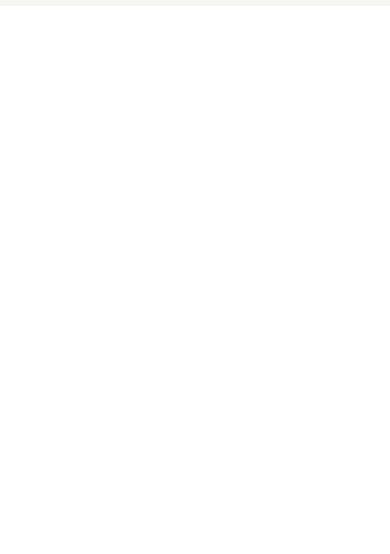
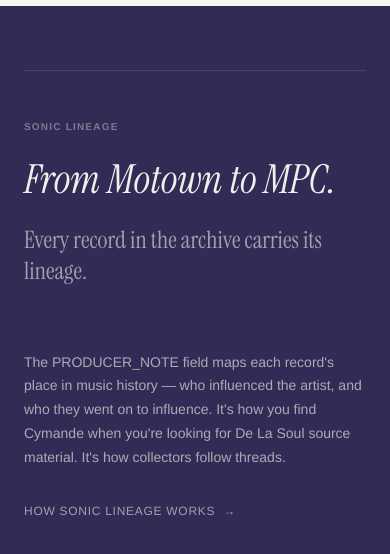
Before and after one commit to lethaldosestudios/slabsvinyl-com-zo, a Next.js app: page / in a window 390 px wide. Shown: the part 6746-7300 px from the top of the page. Before the commit the page ends 6752 px from the top, so only its background shows below. Built offline with nearby package versions, Linux system fonts and the light colour scheme; a web font is replaced by a local one.

Commit message:
feat: add SonicLineage section

```diff
--- a/src/app/page.tsx
+++ b/src/app/page.tsx
@@ -3,6 +3,7 @@
 import NewArrivals from "@/components/NewArrivals";
 import FromTheCrates from "@/components/FromTheCrates";
 import FeaturedCollections from "@/components/FeaturedCollections";
+import SonicLineage from "@/components/SonicLineage";
 
 export default function HomePage() {
   return (
@@ -12,6 +13,7 @@
       <NewArrivals />
       <FromTheCrates />
       <FeaturedCollections />
+      <SonicLineage />
     </main>
   );
 }
--- /dev/null
+++ b/src/components/SonicLineage.tsx
@@ -0,0 +1,86 @@
+'use client';
+
+import Link from 'next/link';
+
+export default function SonicLineage() {
+  return (
+    <section
+      className="bg-plum w-full"
+      style={{ padding: 'clamp(4rem,8vw,8rem) clamp(1.5rem,5vw,5rem)' }}
+    >
+      <div className="mx-auto" style={{ maxWidth: '1280px' }}>
+
+        {/* Decorative rule */}
+        <div
+          className="mb-12"
+          style={{ borderTop: '1px solid rgba(239,238,234,0.12)' }}
+        />
+
+        {/* Two-column grid */}
+        <div className="grid grid-cols-1 md:grid-cols-[60%_40%] gap-16">
+
+          {/* ── Left column: Quote ── */}
+          <div>
+            {/* Overline */}
+            <p
+              className="font-display font-semibold uppercase text-cream/40 mb-6"
+              style={{ fontSize: '10px', letterSpacing: '0.12em' }}
+            >
+              SONIC LINEAGE
+            </p>
+
+            {/* Pull quote */}
+            <p
+              className="font-serif italic font-normal text-cream mb-6"
+              style={{ fontSize: 'clamp(2.5rem,6vw,4.5rem)', lineHeight: '1.06' }}
+            >
+              From Motown to MPC.
+            </p>
+
+            {/* Sub-quote */}
+            <p
+              className="font-serif font-normal text-cream/60"
+              style={{ fontSize: '24px', lineHeight: '1.3' }}
+            >
+              Every record in the archive carries its lineage.
+            </p>
+          </div>
+
+          {/* ── Right column: Explanation ── */}
+          <div className="flex flex-col justify-end">
+            {/* Body paragraph */}
+            <p
+              className="font-sans text-cream/65 mb-8"
+              style={{
+                fontSize: '14px',
+                lineHeight: '1.7',
+                maxWidth: '55ch',
+              }}
+            >
+              The PRODUCER_NOTE field maps each record&apos;s place in music history —
+              who influenced the artist, and who they went on to influence. It&apos;s
+              how you find Cymande when you&apos;re looking for De La Soul source
+              material. It&apos;s how collectors follow threads.
+            </p>
+
+            {/* Text CTA */}
+            <Link
+              href="/about/sonic-lineage"
+              className="group inline-flex items-center gap-2 font-display uppercase text-cream/60 hover:text-cream/90 transition-colors duration-[320ms]"
+              style={{ fontSize: '12px', letterSpacing: '0.06em' }}
+            >
+              <span>How sonic lineage works</span>
+              <span
+                className="inline-block transition-all duration-[320ms] group-hover:translate-x-1"
+                aria-hidden="true"
+              >
+                →
+              </span>
+            </Link>
+          </div>
+
+        </div>
+      </div>
+    </section>
+  );
+}
```
